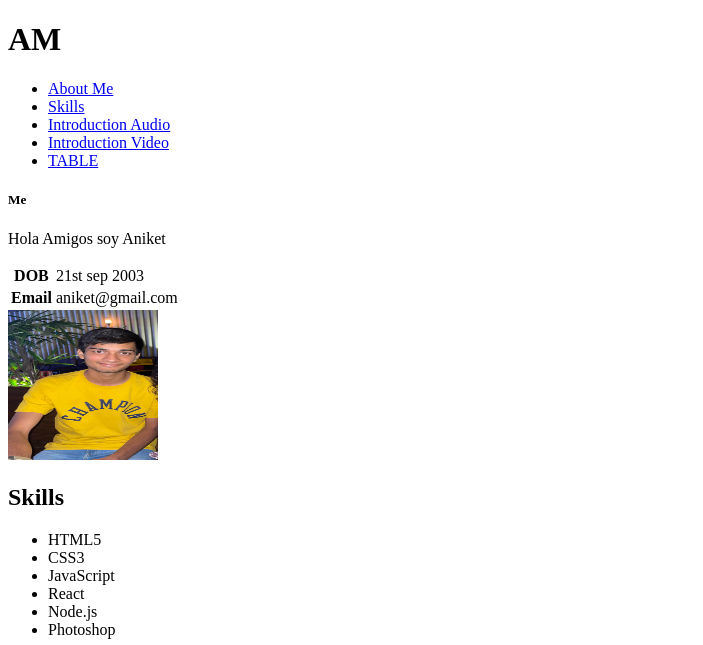
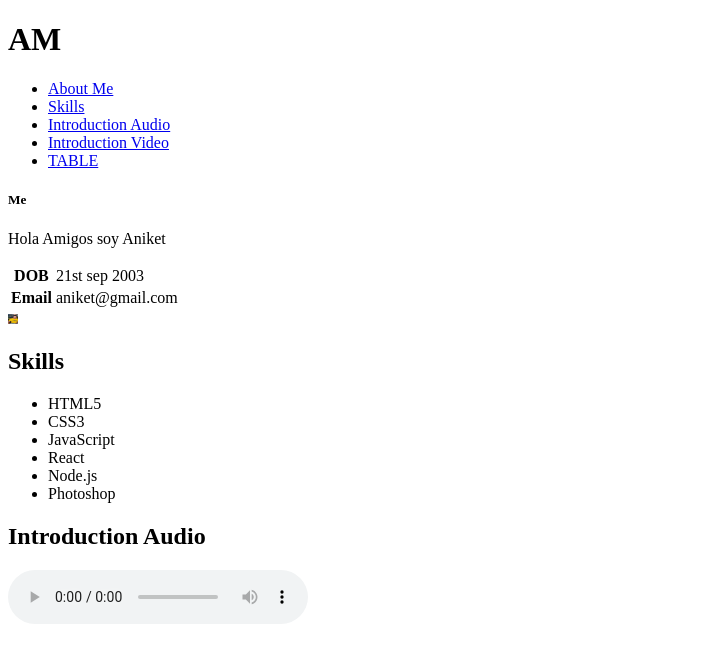
Before and after one commit to anikett2109/profile, a plain HTML site: page index.html in a window 1280 px wide. Shown: the top 645 px of the page, without its empty margins (0-703 px from the left). Drawn offline with Linux system fonts and the light colour scheme.

Commit message:
Update index.html

```diff
--- a/index.html
+++ b/index.html
@@ -37,7 +37,7 @@
             </tr>
 
         </table>
-        <img src="unnamed.jpg" alt="" height="150" width="150">
+        <img src="unnamed.jpg" alt="" height="10" width="10">
 
     </section>
 
```
